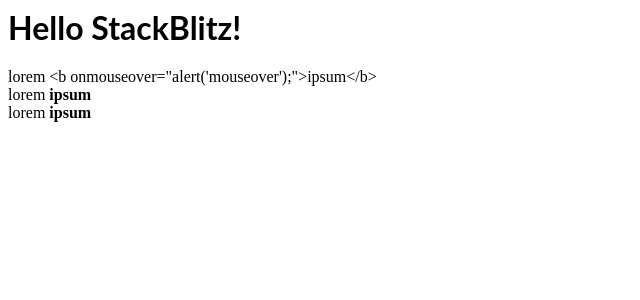
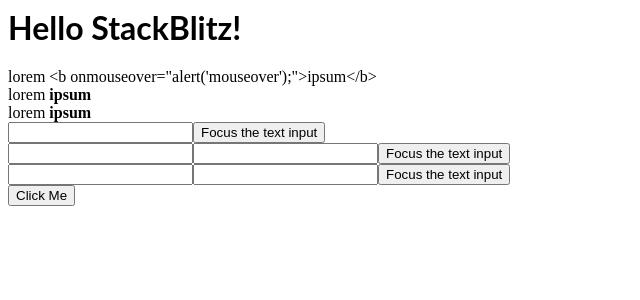
Before and after one commit to Jeeva-ctrl/react-tutorial, a React (Create React App) app: page / in a window 1280 px wide. Shown: the top 300 px of the page, without its empty margins (0-640 px from the left). Built offline with nearby package versions, Linux system fonts and the light colour scheme.

Commit message:
1 file modified, 1 added

```diff
--- a/src/App.js
+++ b/src/App.js
@@ -1,5 +1,6 @@
 import React from "react";
 import Test from './dangerouslySetHtml'
+import {CustomTextInput , CustomFunctionalTextInput , Parent} from './ref';
 import "./style.css";
 
 export default function App() {
@@ -7,6 +8,9 @@
     <div>
       <h1>Hello StackBlitz!</h1>
       <Test/>
+      <CustomTextInput/>
+      <CustomFunctionalTextInput/>
+      <Parent/>
     </div>
   );
 }
--- /dev/null
+++ b/src/ref.js
@@ -0,0 +1,64 @@
+import React, { useRef } from 'react';
+
+class CustomTextInput extends React.Component {
+  constructor(props) {
+    super(props);
+    // create a ref to store the textInput DOM element
+    this.textInput = React.createRef();
+    this.textInpu1 = null;
+    this.focusTextInput = this.focusTextInput.bind(this);
+  }
+
+  focusTextInput() {
+    // Explicitly focus the text input using the raw DOM API
+    // Note: we're accessing "current" to get the DOM node
+    this.textInput.current.focus();
+  }
+
+  render() {
+    // tell React that we want to associate the <input> ref
+    // with the `textInput` that we created in the constructor
+    return (
+      <div>
+        <input type="text" ref={this.textInput} />
+        <input
+          type="button"
+          value="Focus the text input"
+          onClick={this.focusTextInput}
+        />
+      </div>
+    );
+  }
+}
+
+function CustomFunctionalTextInput(props) {
+  // textInput must be declared here so the ref can refer to it
+  const textInput = useRef(null);
+
+  function handleClick() {
+    textInput.current.focus();
+  }
+
+  return (
+    <div>
+      <input type="text" ref={textInput} />
+      <input type="text" ref={props.inputRef} />
+      <input type="button" value="Focus the text input" onClick={handleClick} />
+    </div>
+  );
+}
+
+class Parent extends React.Component {
+  render() {
+    return (
+      <>
+        <CustomFunctionalTextInput inputRef={el => (this.inputElement = el)} />
+        <button onClick={e => (this.inputElement.value = 'ee')}>
+          Click Me
+        </button>
+      </>
+    );
+  }
+}
+
+export { CustomTextInput, CustomFunctionalTextInput, Parent };
```
